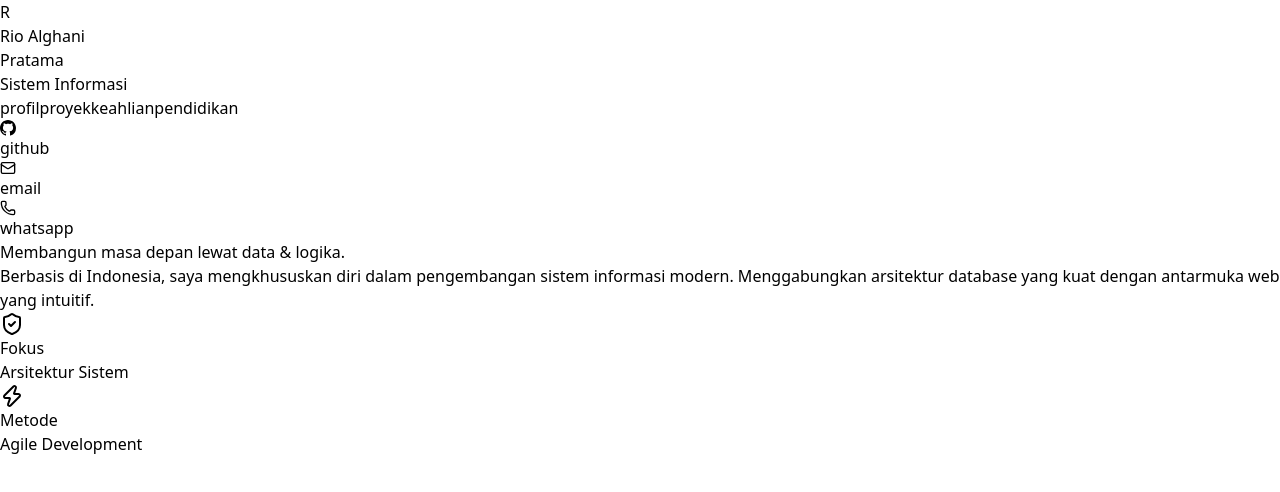
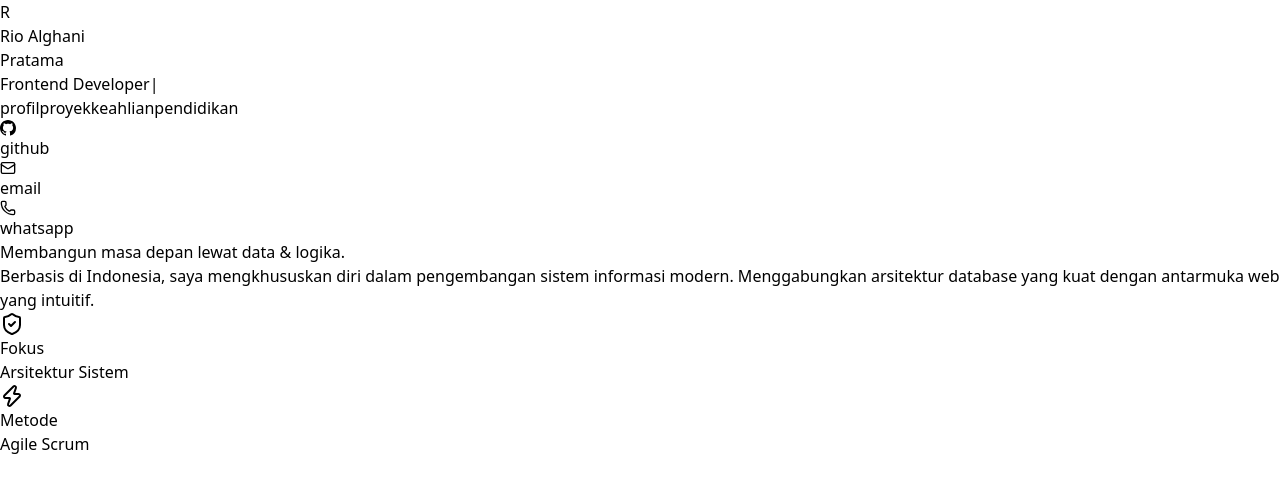
Before and after one commit to Rioalghanipratama/Rio_alghanipratama, a React (Vite) app: page / in a window 1280 px wide. Shown: the top 492 px of the page. Built offline with nearby package versions, Linux system fonts and the light colour scheme.

Commit message:
Upgrade portfolio UI and projects

```diff
--- a/package.json
+++ b/package.json
@@ -13,7 +13,8 @@
     "lucide-react": "^1.8.0",
     "react": "^19.2.5",
     "react-dom": "^19.2.5",
-    "react-icons": "^5.6.0"
+    "react-icons": "^5.6.0",
+    "react-type-animation": "^3.2.0"
   },
   "devDependencies": {
     "@eslint/js": "^9.39.4",
--- a/src/App.jsx
+++ b/src/App.jsx
@@ -14,6 +14,7 @@ import {
   ShieldCheck,
   Zap
 } from 'lucide-react';
+import { TypeAnimation } from 'react-type-animation';
 import { BsGithub } from 'react-icons/bs';
 import andoliImg from './assets/andoli.png';
 import webkuImg from './assets/webku.png';
@@ -70,9 +71,20 @@ useEffect(() => {
                   Rio Alghani <br />
                   <span className="text-[#666]">Pratama</span>
                 </h1>
-                <p className="text-sm tracking-[0.3em] uppercase text-blue-400 font-bold">
-                  Sistem Informasi
-                </p>
+                <TypeAnimation
+                  sequence={[
+                    'UI/UX Enthusiast',
+                    2000,
+                    'Frontend Developer',
+                    2000,
+                    'Backend Developer',
+                    2000,
+                  ]}
+                  wrapper="p"
+                  speed={50}
+                  repeat={Infinity}
+                  className="text-sm tracking-[0.15em] text-blue-400 font-bold drop-shadow-[0_0_8px_rgba(59,130,246,0.8)]"
+                  />
               </div>
             </div>
 
@@ -125,7 +137,7 @@ function ProfilContent() {
 
       <div className="grid grid-cols-1 md:grid-cols-2 gap-8">
         <StatBox icon={<ShieldCheck className="text-emerald-500"/>} title="Fokus" desc="Arsitektur Sistem" />
-        <StatBox icon={<Zap className="text-yellow-500"/>} title="Metode" desc="Agile Development" />
+        <StatBox icon={<Zap className="text-yellow-500"/>} title="Metode" desc="Agile Scrum" />
       </div>
     </div>
   );
@@ -174,9 +186,9 @@ function ProyekContent() {
 
               {/* Background Visual */}
               <img
-              src={project.image}
-              alt={project.title}
-              className="w-full h-full object-cover opacity-70 group-hover:scale-105 transition-transform duration-700"
+                src={project.image}
+                alt={project.title}
+                className="w-full h-full object-cover opacity-70 group-hover:scale-105 transition-transform duration-700"
               />
               <div className="absolute inset-0 bg-gradient-to-t from-black via-black/10 to-transparent"></div>
 
```
Also changed, not shown: 1 other file (tests, documents, lock files or other folders).
